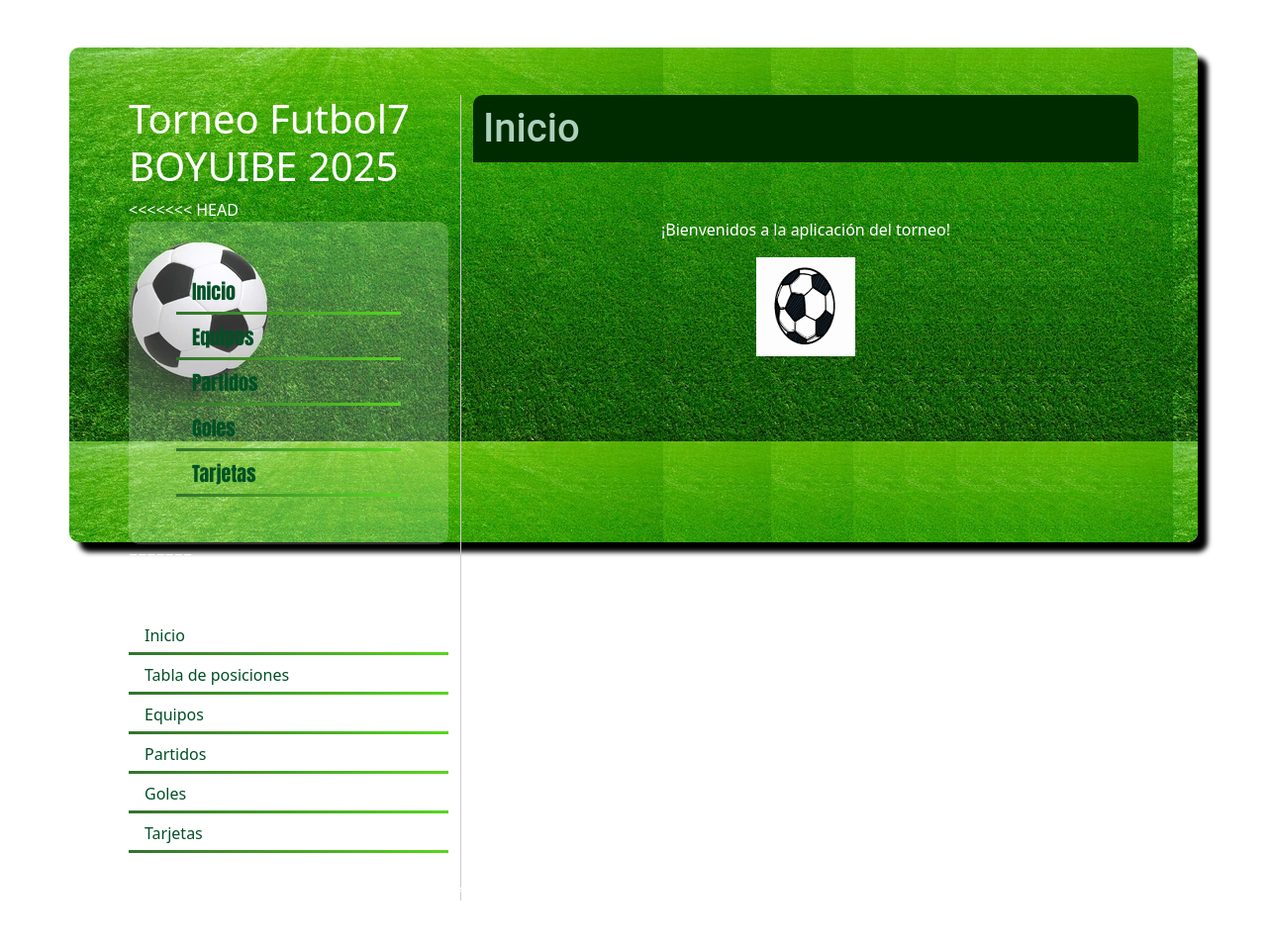
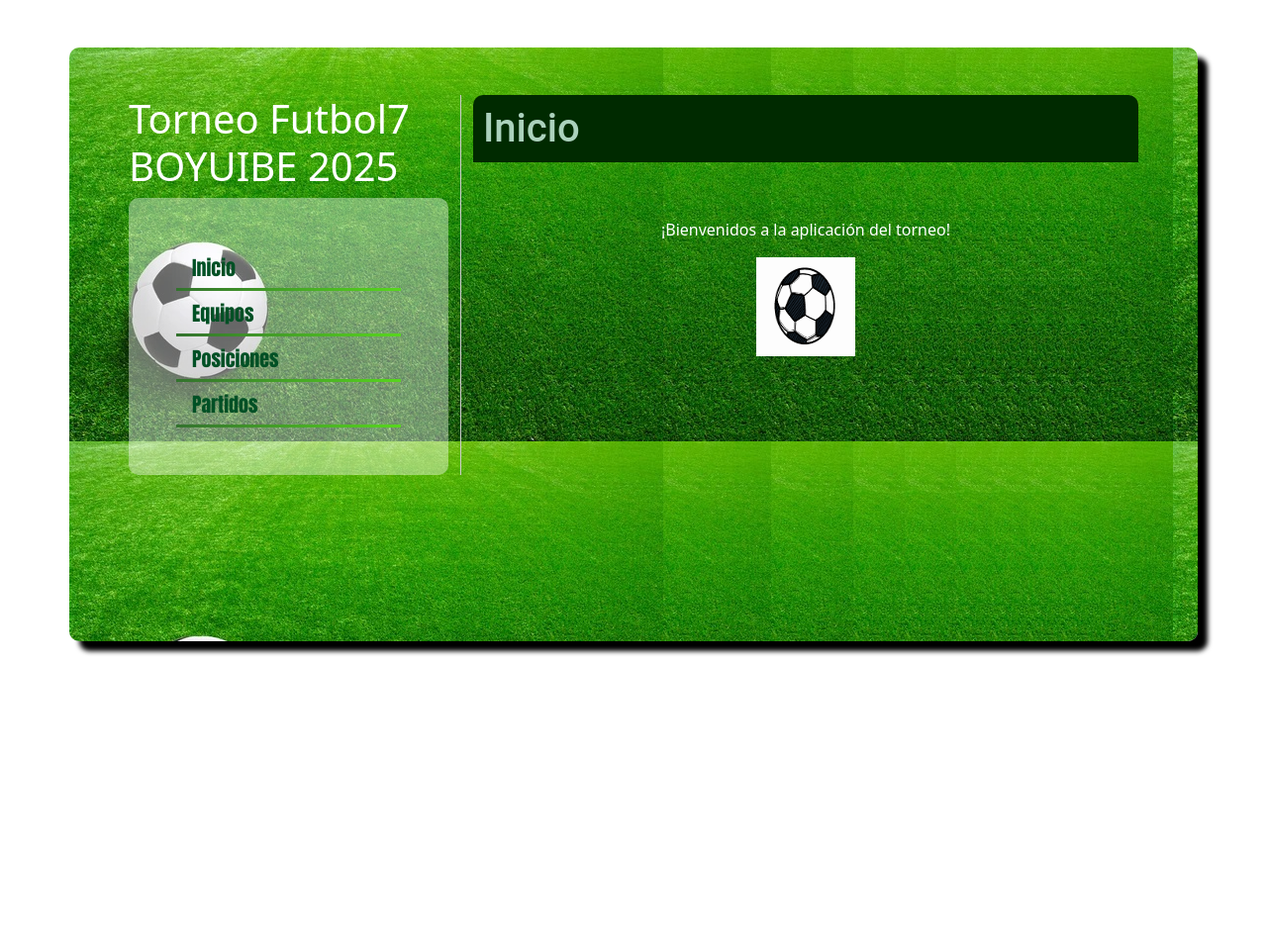
Before and after one commit to wfarelt/CAMPEONATO, a Django app: page / in a window 1280 px wide. Shown: the whole page at 99% size. After the commit the page ends 662 px from the top, so only its background shows below. Run offline with Django 5.2, Linux system fonts and the light colour scheme.

Commit message:
add matches

```diff
--- a/static/tournament/css/style.css
+++ b/static/tournament/css/style.css
@@ -3,11 +3,11 @@
     color: white;
     border-radius: 10px;
     box-shadow: 10px 10px 5px #000000;
-    height: 500px;
+    height: 600px;
 }
 
 .subbloque {
-    background-color: rgba(255, 255, 255, 0.2); /* Fondo blanco con 80% de opacidad */
+    background-color: rgba(255, 255, 255, 0.4); /* Fondo blanco con 80% de opacidad */
     border-radius: 10px;
     padding: 10px; /* Para separar el contenido del borde */
     font-family: Impact, Haettenschweiler, 'Arial Narrow Bold', sans-serif;
--- a/tournament/templates/tournament/base.html
+++ b/tournament/templates/tournament/base.html
@@ -20,7 +20,6 @@
         <div class="row p-5">
             <div class="col-md-4" style="border-right: 1px solid #ccc;">
                 <h1>Torneo Futbol7 BOYUIBE 2025</h1>
-<<<<<<< HEAD
                 <div class="p-5 subbloque">
                     <ul class="nav flex-column">
                         <li class="nav-item">
@@ -30,38 +29,13 @@
                             <a class="nav-link" href="{% url 'teams' %}">Equipos</a>
                         </li>
                         <li class="nav-item">
-                            <a class="nav-link" href="">Partidos</a>
+                            <a class="nav-link" href="{% url 'standings' %}">Posiciones</a>
                         </li>
                         <li class="nav-item">
-                            <a class="nav-link" href="">Goles</a>
-                        </li>
-                        <li class="nav-item">
-                            <a class="nav-link" href="">Tarjetas</a>
+                            <a class="nav-link" href="{% url 'matches' %}">Partidos</a>
                         </li>
                     </ul>
                 </div>
-=======
-                <ul class="nav flex-column mt-5">
-                    <li class="nav-item">
-                        <a class="nav-link" href="{% url 'home' %}">Inicio</a>
-                    </li>
-                    <li class="nav-item">
-                        <a class="nav-link" href="{% url 'standings' %}">Tabla de posiciones</a>
-                    </li>
-                    <li class="nav-item">
-                        <a class="nav-link" href="{% url 'teams' %}">Equipos</a>
-                    </li>
-                    <li class="nav-item">
-                        <a class="nav-link" href="">Partidos</a>
-                    </li>
-                    <li class="nav-item">
-                        <a class="nav-link" href="">Goles</a>
-                    </li>
-                    <li class="nav-item">
-                        <a class="nav-link" href="">Tarjetas</a>
-                    </li>
-                </ul>
->>>>>>> 7fb36498a068b0a2e2d010f95ff70c0c4ab9d04f
             </div>
             <div class="col-md-8">
                 {% block content %}
--- a/tournament/templates/tournament/standings.html
+++ b/tournament/templates/tournament/standings.html
@@ -3,7 +3,7 @@
 {% block content %}
 
 <h1>Tabla de Posiciones</h1>
-    <table border="1" class="table table-striped" style="background-color: aquamarine;">
+<table border="1" class="table table-sm" style="background-color: rgb(253, 253, 253);">
     <thead>
         <tr>
             <th>Posición</th>
--- a/tournament/urls.py
+++ b/tournament/urls.py
@@ -1,9 +1,10 @@
 from django.urls import path
-from .views import home, teams, team, standings_view
+from .views import home, teams, team, standings_view, matches
 
 urlpatterns = [
     path('', home, name='home'),
     path('teams/', teams, name='teams'),
     path('team/<int:team_id>/', team, name='team'),
     path('standings/', standings_view, name='standings'),
+    path('matches/', matches, name='matches'),
 ]
--- a/tournament/views.py
+++ b/tournament/views.py
@@ -51,3 +51,10 @@ def standings_view(request):
     standings = sorted(standings, key=lambda x: (-x['points'], -x['goal_difference'], -x['goals_for']))
 
     return render(request, 'tournament/standings.html', {'standings': standings})
+
+# Mostrar lista de partidos pendientes
+
+def matches(request):
+    matches_pending = Match.objects.filter(status='scheduled')
+    matches_finished = Match.objects.filter(status='finished')
+    return render(request, 'tournament/matches.html', {'matches_pending': matches_pending, 'matches_finished': matches_finished})
```
Also changed, not shown: tournament/templates/tournament/matches.html (added, +22 -0 lines). Lines whose indentation alone changed are shown as unchanged.
